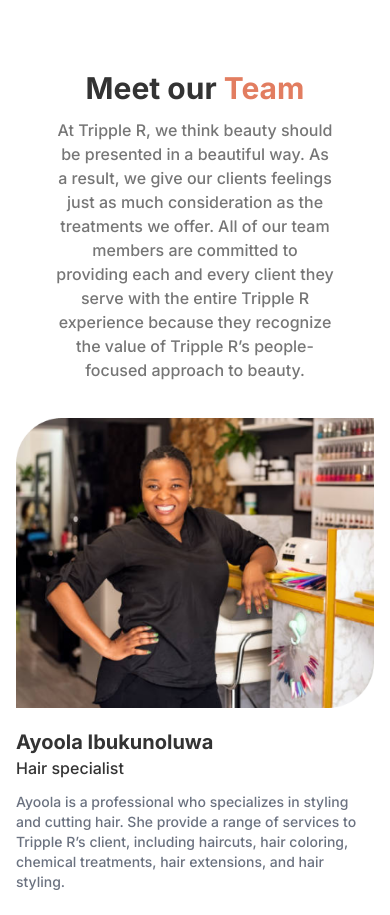
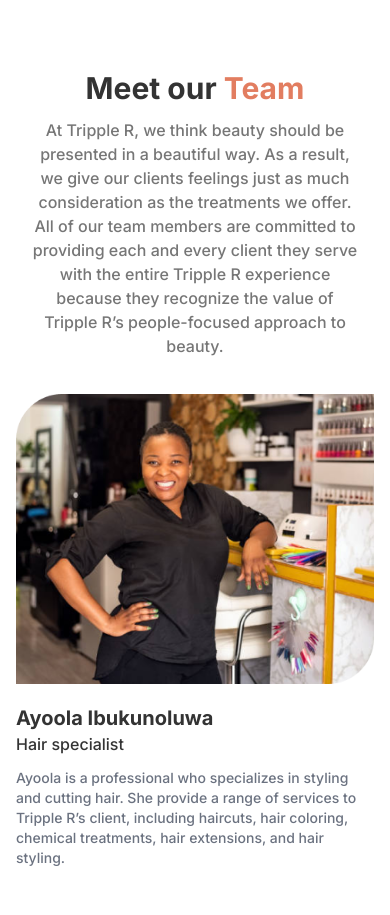
Before and after one commit to iamclement1/tripple-r, a Next.js app: page /about in a window 390 px wide. Shown: the part 1099-2014 px from the top of the page. Built offline with nearby package versions, Linux system fonts and the light colour scheme.

Commit message:
"update: fade in team"

```diff
--- a/src/components/layouts/Team.jsx
+++ b/src/components/layouts/Team.jsx
@@ -9,7 +9,7 @@ const Team = () => {
             <h1 className='text-center text-3xl md:text-4xl font-bold text-[#333333] '>
                 Meet our <span className='text-[#E27D60]'>Team</span>
             </h1>
-            <p className='lg:w-[54rem] mx-14 lg:mx-auto my-3 text-center text-[18x] text-[#767676]'>
+            <p className='lg:w-[54rem] mx-8 md:mx-14 lg:mx-auto my-3 text-center text-[18x] text-[#767676]'>
                 At Tripple R, we think beauty should be presented in a beautiful way. As a result, we give our clients feelings just as much consideration as the treatments we offer. All of our team members are committed to providing each and every client they serve with the entire Tripple R experience because they recognize the value of Tripple R’s people-focused approach to beauty.
             </p>
 
@@ -17,12 +17,12 @@ const Team = () => {
                 <div className=' lg:mx-36 grid grid-cols-1 md:grid md:grid-cols-3 lg:grid lg:grid-cols-3
                 gap-2 md:gap-4 lg:gap-4'>
                     {
-                        teamCard && teamCard.map((team, index) => {
+                        teamCard && teamCard.map((team, id) => {
                             return (
                                 <>
                                     <Fade direction='up' triggerOnce cascade>
                                         <div
-                                            key={index}
+                                            key={id}
                                             className=' items-center mb-4 rounded-lg p-4 mt-2 md:mt-4 lg:mt-4'>
                                             <Image src={team.image}
                                                 alt='team photograph'
```
